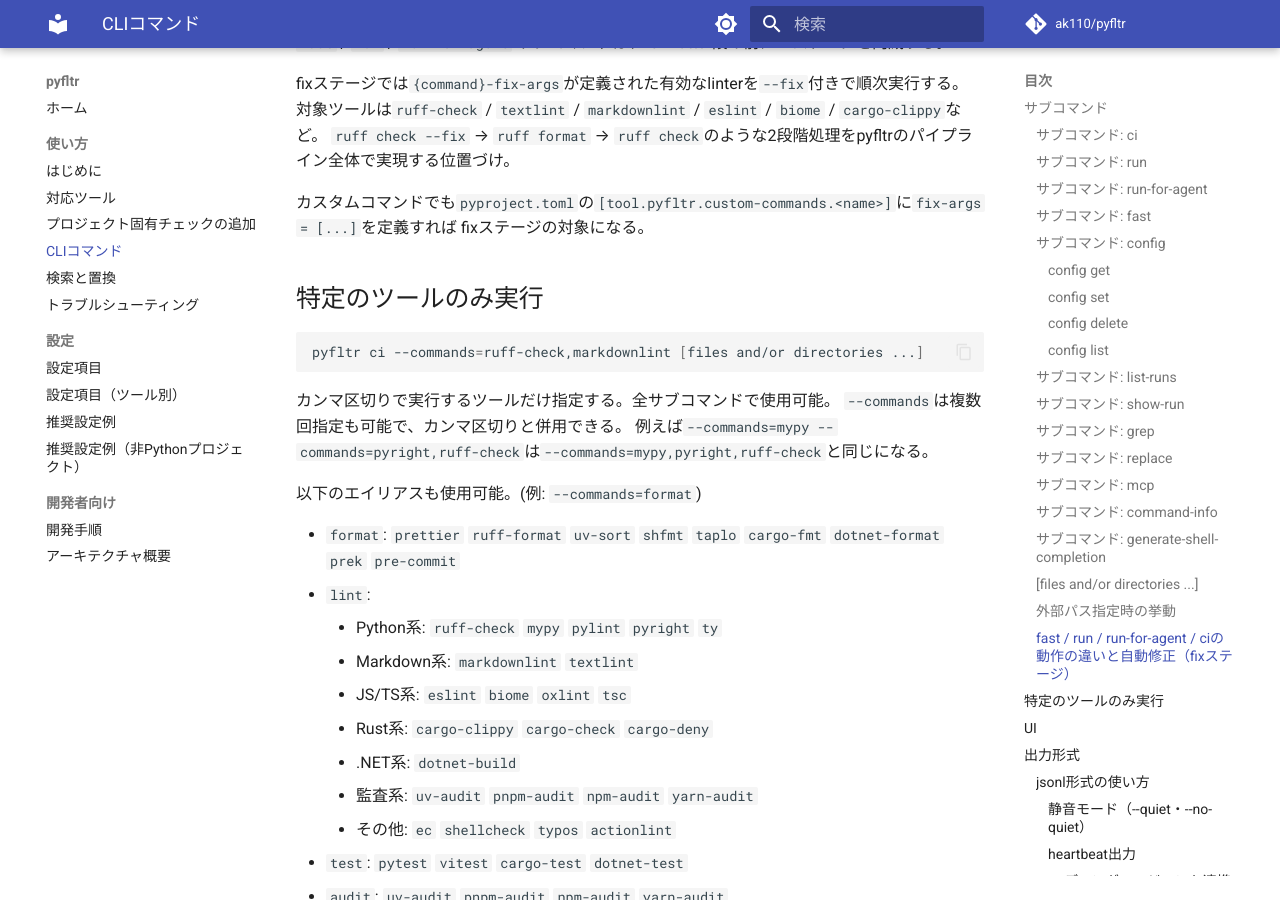
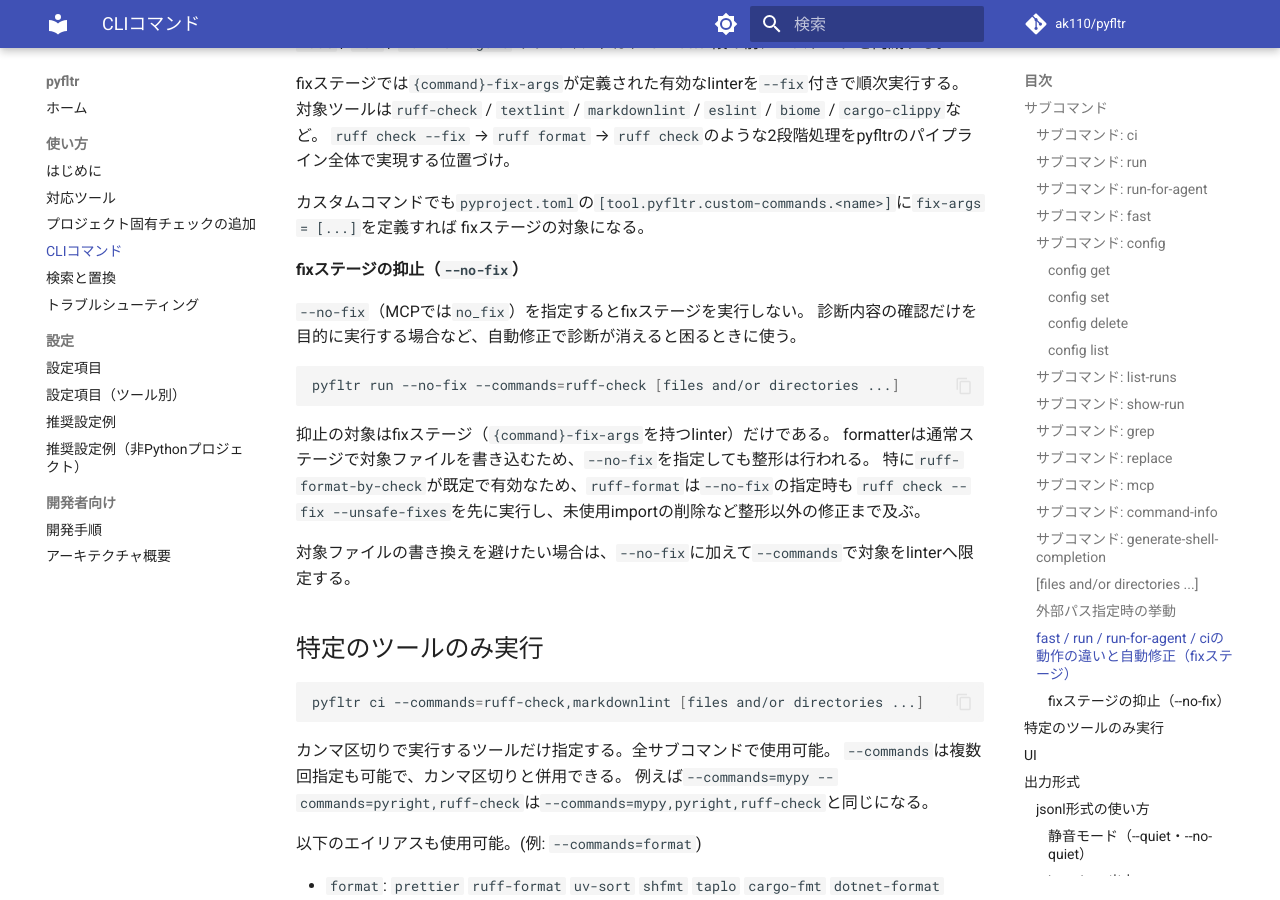
Before and after one commit to ak110/pyfltr, an MkDocs documentation site: the page built from docs/guide/usage.md, in a window 1280 px wide and 900 px high, scrolled down 10933 px. Built offline with MkDocs 1.6.1 and Material for MkDocs 9.7.7, drawn with Linux system fonts in a browser that asks for light colours; comment, search, counter and statistics services are not loaded.

Commit message:
docs: 自動修正を抑止するオプションの説明と抑止範囲を使い方ガイドへ追加する
再発予防: 独立節の新設は実効性を欠くと判断した。オプションの説明欠落は当該節の記述漏れであり、追記で解消する。

Co-Authored-By: Claude Opus 5 (1M context) <noreply@anthropic.com>
Claude-Session: https://claude.ai/code/session_01BTPdPRFYbzYJB25k83snny

````diff
--- a/docs/guide/usage.md
+++ b/docs/guide/usage.md
@@ -474,6 +474,22 @@ fixステージでは`{command}-fix-args`が定義された有効なlinterを`--
 カスタムコマンドでも`pyproject.toml`の`[tool.pyfltr.custom-commands.<name>]`に`fix-args = [...]`を定義すれば
 fixステージの対象になる。
 
+#### fixステージの抑止（`--no-fix`）
+
+`--no-fix`（MCPでは`no_fix`）を指定するとfixステージを実行しない。
+診断内容の確認だけを目的に実行する場合など、自動修正で診断が消えると困るときに使う。
+
+```shell
+pyfltr run --no-fix --commands=ruff-check [files and/or directories ...]
+```
+
+抑止の対象はfixステージ（`{command}-fix-args`を持つlinter）だけである。
+formatterは通常ステージで対象ファイルを書き込むため、`--no-fix`を指定しても整形は行われる。
+特に`ruff-format-by-check`が既定で有効なため、`ruff-format`は`--no-fix`の指定時も
+`ruff check --fix --unsafe-fixes`を先に実行し、未使用importの削除など整形以外の修正まで及ぶ。
+
+対象ファイルの書き換えを避けたい場合は、`--no-fix`に加えて`--commands`で対象をlinterへ限定する。
+
 ## 特定のツールのみ実行
 
 ```shell
````
